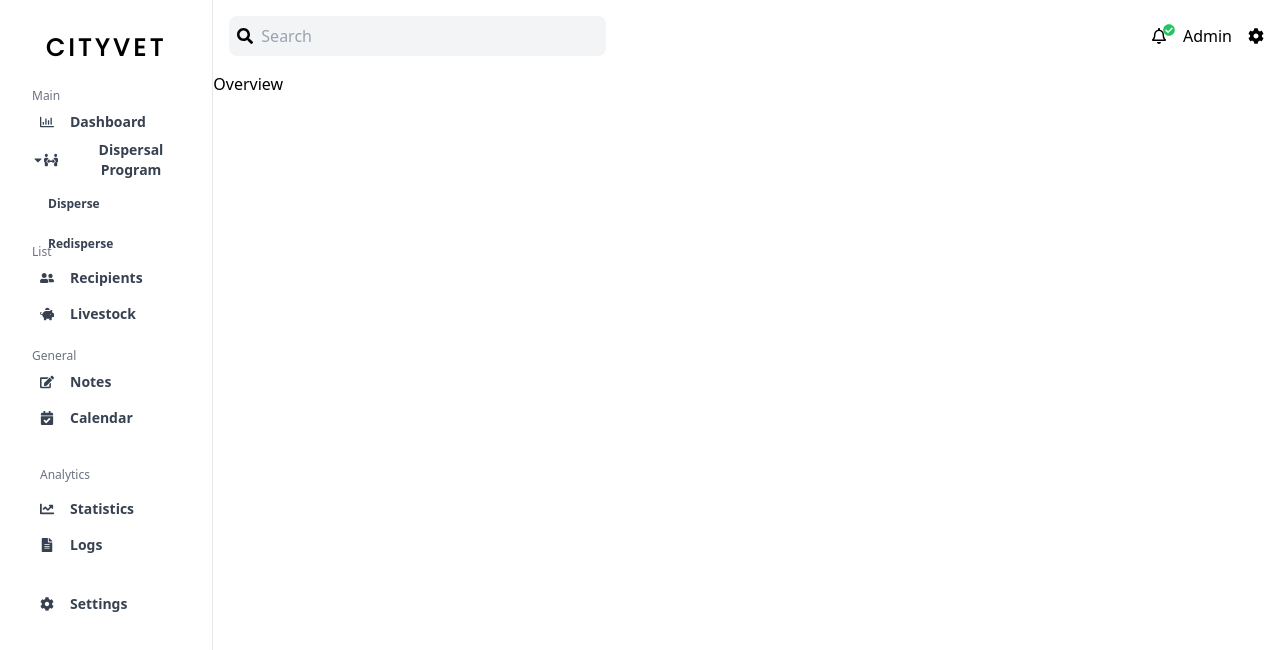
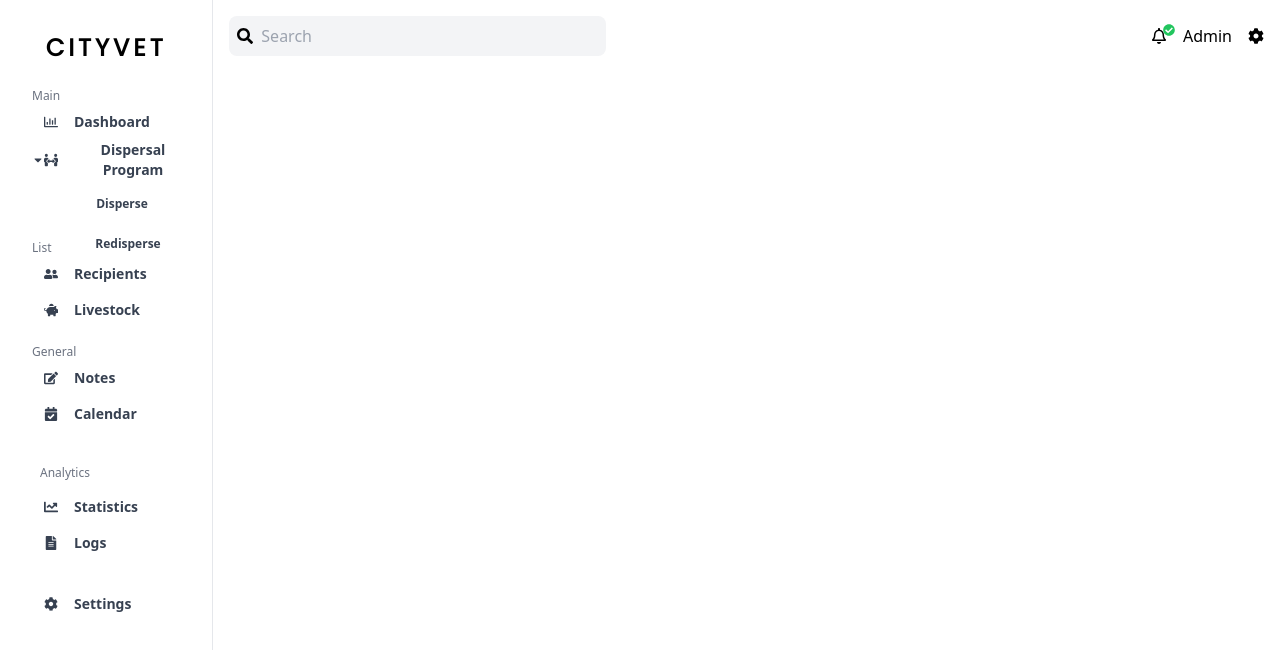
Before and after one commit to asiloprince/cityvet, a React (Vite) app in the folder client/: page / in a window 1280 px wide. Both pictures are taken after a click on the button "Dispersal Program". Shown: the top 650 px of the page. Built offline with nearby package versions, Linux system fonts and the light colour scheme.

Commit message:
style: header and sidebar

```diff
--- a/client/src/components/Header.tsx
+++ b/client/src/components/Header.tsx
@@ -1,4 +1,4 @@
-import { Link, Outlet } from "react-router-dom";
+import { Link } from "react-router-dom";
 import { FaRegBell, FaCog, FaSearch, FaCheckCircle } from "react-icons/fa";
 function Header() {
   return (
@@ -37,10 +37,7 @@ function Header() {
           </ul>
         </nav>
       </header>
-      <div>
-        {" "}
-        <Outlet />
-      </div>
+      <div></div>
     </div>
   );
 }
--- a/client/src/components/SideBar.tsx
+++ b/client/src/components/SideBar.tsx
@@ -46,15 +46,15 @@ function SideBar() {
               <li>
                 <Link
                   to="/"
-                  className="flex items-center gap-4 hover:bg-cyan-600 p-2 hover:text-white text-sm text-gray-700 font-semibold rounded-lg transition-colors"
+                  className="flex items-center gap-4 hover:bg-cyan-600 p-2 hover:text-white text-sm text-gray-700 font-semibold rounded-lg transition-colors ml-1"
                 >
                   <FaRegChartBar /> Dashboard
                 </Link>
               </li>
-              <div className="h-16 mb-6">
+              <div className="h-16 mb-5">
                 <li>
                   <button
-                    className="flex items-center gap-3 w-40  text-sm text-gray-700 font-semibold transition-all rounded-lg transition-colors "
+                    className="flex items-center gap-4 w-40  text-sm text-gray-700 font-semibold transition-all rounded-lg transition-colors "
                     onClick={() => {
                       setSubButton(!subButton);
                     }}
@@ -72,18 +72,18 @@ function SideBar() {
                   {/* output subButton if true */}
                   {subButton && (
                     <ul className="absolute py-2 space-y-2 text-xs  overflow-y-auto ">
-                      <li>
+                      <li className="flex items-center">
                         <Link
                           to="disperse"
-                          className="flex items-center ml-2 p-2 text-gray-700 w-44 font-semibold hover:bg-cyan-600 hover:text-white transition-colors"
+                          className="flex items-center justify-center align-middle ml-0.5 p-2 text-gray-700 w-44 font-semibold hover:bg-cyan-600 hover:text-white transition-colors"
                         >
                           Disperse
                         </Link>
                       </li>
-                      <li>
+                      <li className="flex items-center">
                         <Link
                           to="#"
-                          className="flex items-center ml-2 p-2  text-gray-700 w-44 font-semibold hover:bg-cyan-600 hover:text-white transition-colors"
+                          className="flex items-center justify-center align-middle ml-2 p-2 text-gray-700 w-44 font-semibold hover:bg-cyan-600 hover:text-white transition-colors"
                         >
                           Redisperse
                         </Link>
@@ -98,7 +98,7 @@ function SideBar() {
               <li>
                 <Link
                   to="/benefeciaries"
-                  className="flex items-center gap-4 hover:bg-cyan-600 p-2 hover:text-white text-sm text-gray-700 font-semibold rounded-lg transition-colors"
+                  className="flex items-center gap-4 ml-1 hover:bg-cyan-600 p-2 hover:text-white text-sm text-gray-700 font-semibold rounded-lg transition-colors"
                 >
                   <FaUserFriends /> Recipients
                 </Link>
@@ -106,7 +106,7 @@ function SideBar() {
               <li>
                 <Link
                   to="/livestocks"
-                  className="flex items-center gap-4 hover:bg-cyan-600 p-2 hover:text-white text-sm text-gray-700 font-semibold rounded-lg transition-colors"
+                  className="flex items-center gap-4 ml-1 hover:bg-cyan-600 p-2 hover:text-white text-sm text-gray-700 font-semibold rounded-lg transition-colors"
                 >
                   <FaPiggyBank />
                   Livestock
@@ -117,7 +117,7 @@ function SideBar() {
               <li>
                 <Link
                   to="/benefeciaries"
-                  className="flex items-center gap-4 hover:bg-cyan-600 p-2 hover:text-white text-sm text-gray-700 font-semibold rounded-lg transition-colors"
+                  className="flex items-center gap-4 ml-1 hover:bg-cyan-600 p-2 hover:text-white text-sm text-gray-700 font-semibold rounded-lg transition-colors"
                 >
                   <FaEdit /> Notes
                 </Link>
@@ -125,7 +125,7 @@ function SideBar() {
               <li>
                 <Link
                   to="/livestocks"
-                  className="flex items-center gap-4 hover:bg-cyan-600 p-2 hover:text-white text-sm text-gray-700 font-semibold rounded-lg transition-colors"
+                  className="flex items-center gap-4 ml-1 hover:bg-cyan-600 p-2 hover:text-white text-sm text-gray-700 font-semibold rounded-lg transition-colors"
                 >
                   <FaCalendarCheck />
                   Calendar
@@ -140,7 +140,7 @@ function SideBar() {
               <li>
                 <Link
                   to="/"
-                  className="flex items-center gap-4 hover:bg-cyan-600 p-2 hover:text-white text-sm text-gray-700 font-semibold rounded-lg transition-colors"
+                  className="flex items-center gap-4 ml-1 hover:bg-cyan-600 p-2 hover:text-white text-sm text-gray-700 font-semibold rounded-lg transition-colors"
                 >
                   <FaChartLine /> Statistics
                 </Link>
@@ -148,7 +148,7 @@ function SideBar() {
               <li>
                 <Link
                   to="/benefeciaries"
-                  className="flex items-center gap-4 hover:bg-cyan-600 p-2 hover:text-white text-sm text-gray-700 font-semibold rounded-lg transition-colors"
+                  className="flex items-center gap-4 ml-1 hover:bg-cyan-600 p-2 hover:text-white text-sm text-gray-700 font-semibold rounded-lg transition-colors"
                 >
                   <FaFileAlt /> Logs
                 </Link>
@@ -159,7 +159,7 @@ function SideBar() {
           <div className="flex flex-col gap-4">
             <Link
               to="#"
-              className="flex items-center gap-4 hover:bg-cyan-600 p-2 hover:text-white text-sm text-gray-700 font-semibold rounded-lg transition-colors"
+              className="flex items-center gap-4 ml-1 hover:bg-cyan-600 p-2 hover:text-white text-sm text-gray-700 font-semibold rounded-lg transition-colors"
             >
               <FaCog />
               Settings
```
